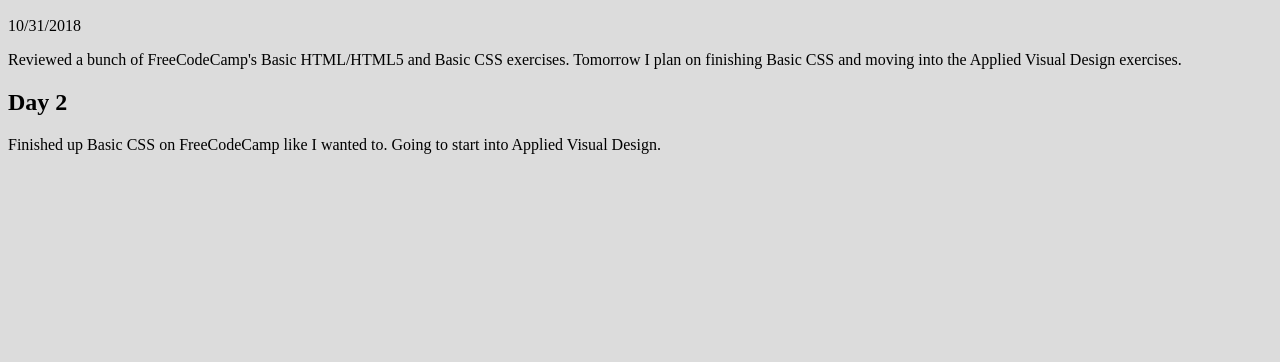
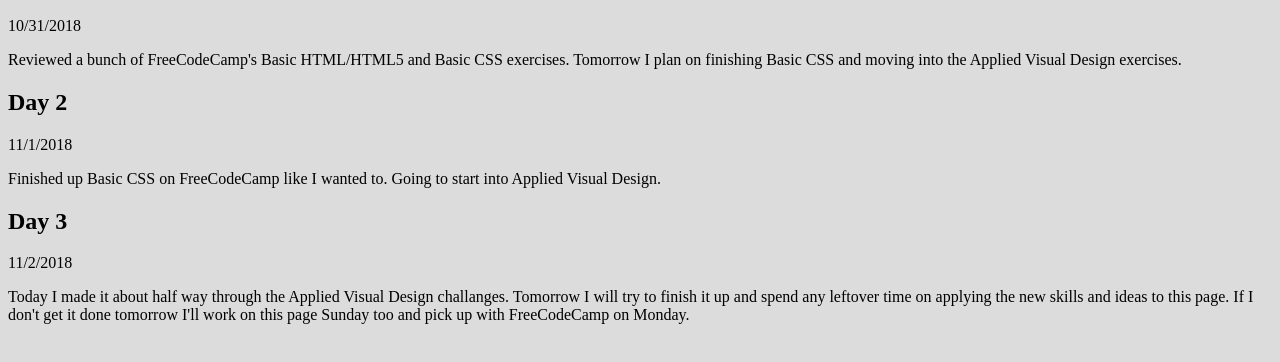
Before and after one commit to jefft515/jefft515.github.io, a plain HTML site: page index.html in a window 1280 px wide. Shown: the part 114-476 px from the top of the page. Drawn offline with Linux system fonts and the light colour scheme.

Commit message:
Update index.html

```diff
--- a/index.html
+++ b/index.html
@@ -14,6 +14,13 @@
     into the Applied Visual Design exercises.<p>
 
     <h2>Day 2</h2>
+    <p>11/1/2018</p>
     <p>Finished up Basic CSS on FreeCodeCamp like I wanted to. Going to start into Applied Visual Design.</p>
+
+    <h2>Day 3</h2>
+    <p>11/2/2018</p>
+    <p>Today I made it about half way through the Applied Visual Design challanges. Tomorrow I will try to finish it up and spend any
+    leftover time on applying the new skills and ideas to this page. If I don't get it done tomorrow I'll work on this page Sunday too and
+    pick up with FreeCodeCamp on Monday.</p>
 </body>
 </html>
```
